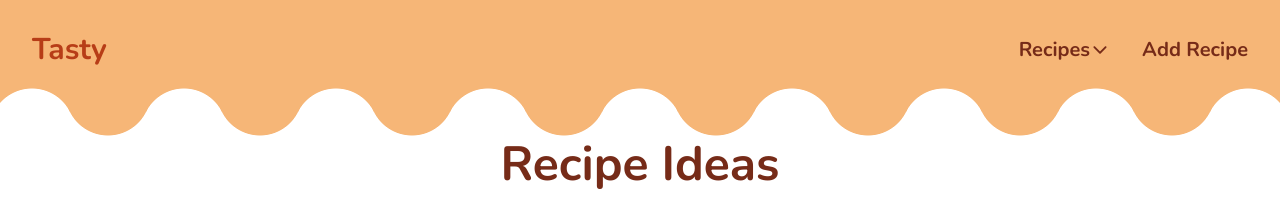
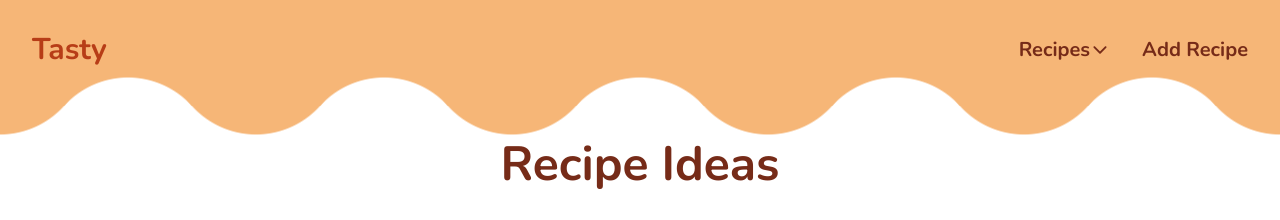
Before and after one commit to aysenurtatli/React-recipe-page, a React (Vite) app: page / in a window 1280 px wide. Shown: the top 220 px of the page. Built offline with nearby package versions, Linux system fonts and the light colour scheme; no server answers.

Commit message:
header background change

```diff
--- a/src/pages/HomePage.jsx
+++ b/src/pages/HomePage.jsx
@@ -2,6 +2,7 @@ import React, { useEffect, useState } from 'react'
 import { fetchRecipesAsync } from '../redux/app/features/recipesSlice';
 import { useDispatch, useSelector } from 'react-redux';
 import Loading from '../components/Loading';
+
 
 
 function HomePage() {
@@ -21,30 +22,13 @@ function HomePage() {
 
 
     return (
-        <div className='container mx-auto my-10'>
-            {loading && <Loading />}
-            <div>
-                <h2 className='text-5xl text-center font-bold text-prairie-sand-900 my-5'>Recipe Ideas</h2>
+            <div className='container mx-auto my-10 h-auto'>
+                {loading && <Loading />}
+
+                <div>
+                    <h2 className='text-5xl text-center font-bold text-prairie-sand-900'>Recipe Ideas</h2>
+                </div>
             </div>
-            <section className="bg-white">
-                <div className="py-4 px-2 mx-auto max-w-screen-xl sm:py-4 lg:px-6">
-                    <div className="grid grid-cols-1 sm:grid-cols-2 md:grid-cols-2 gap-4 h-full">
-                        {first5Recipes.map((recipe, index) => (
-                            <div key={index} className="bg-gray-50 h-auto flex flex-col">
-                                <a href="" className="group relative flex flex-col overflow-hidden rounded-lg px-4 pb-4 pt-40 flex-grow">
-                                    <img src={recipe.image} alt="" className="absolute inset-0 h-full w-full object-cover group-hover:scale-105 transition-transform duration-500 ease-in-out" />
-                                    <div className="absolute inset-0 bg-gradient-to-b from-gray-900/25 to-gray-900/5"></div>
-                                    <div className='bg-prairie-sand-200 absolute bottom-0
-                                     left-0 w-full z-1'>
-                                        <h3 className="z-10 text-2xl font-medium p-1 text-prairie-sand-900 xs:text-xl md:text-2xl">{recipe.name}</h3>
-                                    </div>
-                                </a>
-                            </div>
-                        ))}
-                    </div>
-                </div>
-            </section>
-        </div>
     )
 }
 
--- a/src/parts/Header.jsx
+++ b/src/parts/Header.jsx
@@ -23,7 +23,7 @@ const Header = () => {
         <div>
             <div
                 className={`${styles.navbar} z-0 absolute top-0
-            ${isMenuOpen && isDropdownOpen ? 'h-[500px]' : isMenuOpen ? 'h-[300px]' : 'h-[150px]'}`}
+            ${isMenuOpen && isDropdownOpen ? 'h-[500px]' : isMenuOpen ? 'h-[300px]' : 'h-[170px]'}`}
             >
             </div>
             <nav className='flex flex-wrap max-w-screen-2xl items-center justify-between p-8 mx-auto z-10 relative'>
--- a/src/parts/header.module.css
+++ b/src/parts/header.module.css
@@ -1,7 +1,10 @@
 .navbar {
     background-color: rgb(246, 182, 119);
-    mask: radial-gradient(42.49px at 50% calc(100% - 57px), #000 99%, #0000 101%) calc(50% - 76px) 0/152px 100%, radial-gradient(42.49px at 50% calc(100% + 19px), #0000 99%, #000 101%) 50% calc(100% - 38px)/152px 100% repeat-x;
-    -webkit-mask: radial-gradient(42.49px at 50% calc(100% - 57px), #000 99%, #0000 101%) calc(50% - 76px) 0/152px 100%, radial-gradient(42.49px at 50% calc(100% + 19px), #0000 99%, #000 101%) 50% calc(100% - 38px)/152px 100% repeat-x;
+    mask:
+    radial-gradient(5.38rem at 50% calc(100% - 7.6rem),#000 99%,#0000 101%) calc(50% - 8rem) 0/16rem 100%,
+    radial-gradient(5.38rem at 50% calc(100% + 3.6rem),#0000 99%,#000 101%) 50% calc(100% - 4rem)/16rem 100% repeat-x;
+    -webkit-mask: radial-gradient(5.38rem at 50% calc(100% - 7.6rem),#000 99%,#0000 101%) calc(50% - 8rem) 0/16rem 100%,
+    radial-gradient(5.38rem at 50% calc(100% + 3.6rem),#0000 99%,#000 101%) 50% calc(100% - 4rem)/16rem 100% repeat-x;
     width: 100%;
     z-index: -99;
-}
+  }
```
